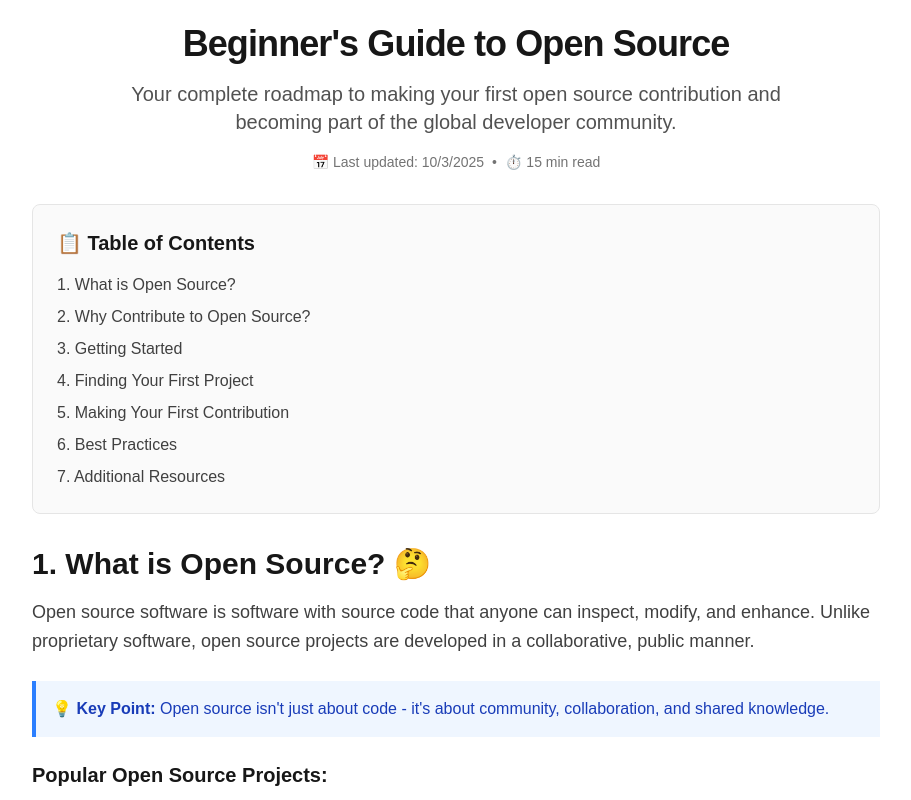
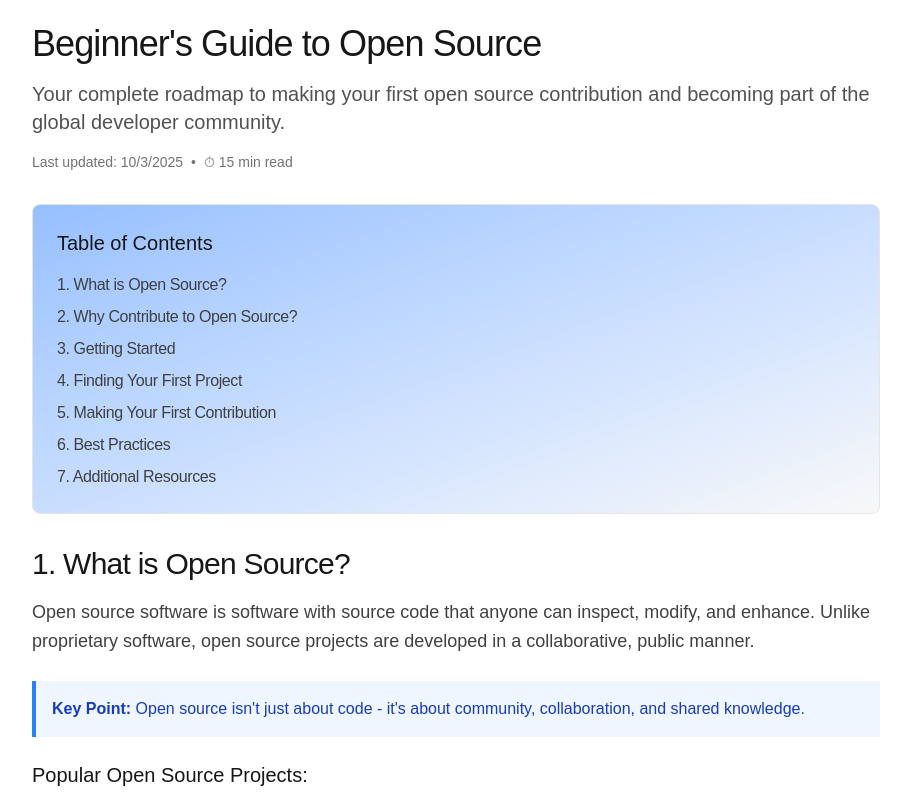
Before and after one commit to cena0rton/getrepo.dev, a Next.js app in the folder app/: page /guide in a window 1280 px wide. Shown: the whole page, without its empty margins (184-1095 px from the left). Built offline with nearby package versions, Linux system fonts and the light colour scheme.

Commit message:
Update guide page styling and add header to dashboard layout

```diff
--- a/app/src/app/dashboard/page.tsx
+++ b/app/src/app/dashboard/page.tsx
@@ -9,14 +9,20 @@ const Page = () => {
 
 const [active, setActive] = React.useState<string>("base")
   return (
-    <main className="min-h-screen">
+    <>
 
-        <div className="hidden md:block fixed inset-y-0 left-0 w-[240px] z-20 bg-white dark:bg-neutral-900 border-r border-neutral-100 dark:border-neutral-800">
+<div className='fixed z-20 top-0 w-full h-16 bg-white dark:bg-neutral-900 border-b border-neutral-100 dark:border-neutral-800 flex items-center'>
+        <h1 className='text-2xl font-medium tracking-tight text-neutral-900 dark:text-neutral-100 text-left px-4 '>getRepo<span className='text-blue-500'>.dev</span></h1>
+      </div>
+    <main className="min-h-screen pt-16">
+
+
+        <div className="hidden md:block fixed top-16 inset-y-0 left-0 w-[240px] z-20 bg-white dark:bg-neutral-900 border-r  border-neutral-100 dark:border-neutral-800">
           <Sidebar active={active} setActive={setActive} />
         </div>
 
 
-        <div className='px-2 pl-[240px]'>
+        <div className='px-2 pl-[240px] '>
          {active === "base" && <Dash />}
          {active === "trending" && <TrendingPage/>}
          {active === "Guide" && <BeginnersGuide/>}
@@ -25,6 +31,7 @@ const [active, setActive] = React.useState<string>("base")
 
 
     </main>
+    </>
   )
 }
 export default Page
--- a/app/src/app/guide/page.tsx
+++ b/app/src/app/guide/page.tsx
@@ -6,24 +6,24 @@ export default function BeginnersGuide() {
     <section id="guide" className="w-full h-screen overflow-y-auto">
       <div className="max-w-4xl mx-auto p-6 space-y-8">
         {/* Header */}
-        <div className="text-center space-y-4">
-          <h1 className="text-4xl font-bold tracking-tight text-neutral-900 dark:text-neutral-100">
+        <div className="text-left space-y-4">
+          <h1 className="text-4xl font-medium text-left tracking-tight text-neutral-900 dark:text-neutral-100">
             Beginner&apos;s Guide to Open Source
           </h1>
-          <p className="text-xl text-neutral-600 dark:text-neutral-400 max-w-2xl mx-auto">
+          <p className="text-xl text-neutral-600 dark:text-neutral-400  mx-auto text-left">
             Your complete roadmap to making your first open source contribution and becoming part of the global developer community.
           </p>
-          <div className="flex items-center justify-center gap-2 text-sm text-neutral-500 dark:text-neutral-500">
-            <span>📅 Last updated: {new Date().toLocaleDateString()}</span>
+          <div className="flex items-center justify-start gap-2 text-sm text-neutral-500 dark:text-neutral-500 text-left">
+            <span> Last updated: {new Date().toLocaleDateString()}</span>
             <span>•</span>
-            <span>⏱️ 15 min read</span>
+            <span>⏱ 15 min read</span>
           </div>
         </div>
 
         {/* Table of Contents */}
-        <div className="bg-neutral-50 dark:bg-neutral-900 rounded-lg p-6 border border-neutral-200 dark:border-neutral-700">
-          <h2 className="text-xl font-semibold mb-4 text-neutral-900 dark:text-neutral-100">📋 Table of Contents</h2>
-          <ul className="space-y-2 text-neutral-700 dark:text-neutral-300">
+        <div className="bg-linear-to-br from-blue-500/50 to-neutral-100/70 dark:bg-conic-90 dark:from-blue-500/50 dark:to-neutral-100/70 rounded-lg p-6 border border-neutral-200 dark:border-neutral-700">
+          <h2 className="text-xl font-medium mb-4 text-neutral-900 dark:text-neutral-100">Table of Contents</h2>
+          <ul className="space-y-2 text-neutral-700 tracking-tight dark:text-neutral-300">
             <li><a href="#what-is-open-source" className="hover:text-blue-600 dark:hover:text-blue-400">1. What is Open Source?</a></li>
             <li><a href="#why-contribute" className="hover:text-blue-600 dark:hover:text-blue-400">2. Why Contribute to Open Source?</a></li>
             <li><a href="#getting-started" className="hover:text-blue-600 dark:hover:text-blue-400">3. Getting Started</a></li>
@@ -36,7 +36,7 @@ export default function BeginnersGuide() {
 
         {/* What is Open Source */}
         <section id="what-is-open-source" className="space-y-4">
-          <h2 className="text-3xl font-bold text-neutral-900 dark:text-neutral-100">1. What is Open Source? 🤔</h2>
+          <h2 className="text-3xl font-medium tracking-tight text-neutral-900 dark:text-neutral-100">1. What is Open Source?</h2>
           <div className="prose prose-neutral dark:prose-invert max-w-none">
             <p className="text-lg text-neutral-700 dark:text-neutral-300 leading-relaxed">
               Open source software is software with source code that anyone can inspect, modify, and enhance.
@@ -44,10 +44,10 @@ export default function BeginnersGuide() {
             </p>
             <div className="bg-blue-50 dark:bg-blue-900/20 border-l-4 border-blue-500 p-4 my-6">
               <p className="text-blue-800 dark:text-blue-200 font-medium">
-                💡 <strong>Key Point:</strong> Open source isn&apos;t just about code - it&apos;s about community, collaboration, and shared knowledge.
+                 <strong>Key Point:</strong> Open source isn&apos;t just about code - it&apos;s about community, collaboration, and shared knowledge.
               </p>
             </div>
-            <h3 className="text-xl font-semibold mt-6 mb-3">Popular Open Source Projects:</h3>
+            <h3 className="text-xl font-medium mt-6 mb-3">Popular Open Source Projects:</h3>
             <ul className="list-disc list-inside space-y-2 text-neutral-700 dark:text-neutral-300">
               <li><strong>React</strong> - JavaScript library for building user interfaces</li>
               <li><strong>VS Code</strong> - Popular code editor</li>
@@ -60,7 +60,7 @@ export default function BeginnersGuide() {
 
         {/* Why Contribute */}
         <section id="why-contribute" className="space-y-4">
-          <h2 className="text-3xl font-bold text-neutral-900 dark:text-neutral-100">2. Why Contribute to Open Source? 🚀</h2>
+          <h2 className="text-3xl font-medium tracking-tight text-neutral-900 dark:text-neutral-100">2. Why Contribute to Open Source?</h2>
           <div className="grid md:grid-cols-2 gap-6">
             <div className="space-y-4">
               <h3 className="text-xl font-semibold text-green-600 dark:text-green-400">Professional Benefits</h3>
@@ -109,7 +109,7 @@ export default function BeginnersGuide() {
 
         {/* Getting Started */}
         <section id="getting-started" className="space-y-4">
-          <h2 className="text-3xl font-bold text-neutral-900 dark:text-neutral-100">3. Getting Started 🛠️</h2>
+          <h2 className="text-3xl font-medium tracking-tight text-neutral-900 dark:text-neutral-100">3. Getting Started </h2>
 
           <div className="space-y-6">
             <div className="bg-neutral-50 dark:bg-neutral-900 rounded-lg p-6 border border-neutral-200 dark:border-neutral-700">
@@ -129,7 +129,7 @@ export default function BeginnersGuide() {
                   <p className="text-neutral-700 dark:text-neutral-300 mb-2">GitHub is the largest platform for open source projects.</p>
                   <a href="https://github.com" target="_blank" rel="noopener noreferrer"
                      className="inline-flex items-center gap-2 bg-neutral-900 dark:bg-neutral-100 text-white dark:text-neutral-900 px-4 py-2 rounded hover:bg-neutral-800 dark:hover:bg-neutral-200 transition-colors">
-                    <span>🐙</span>
+
                     <span>Sign up on GitHub</span>
                   </a>
                 </div>
```
